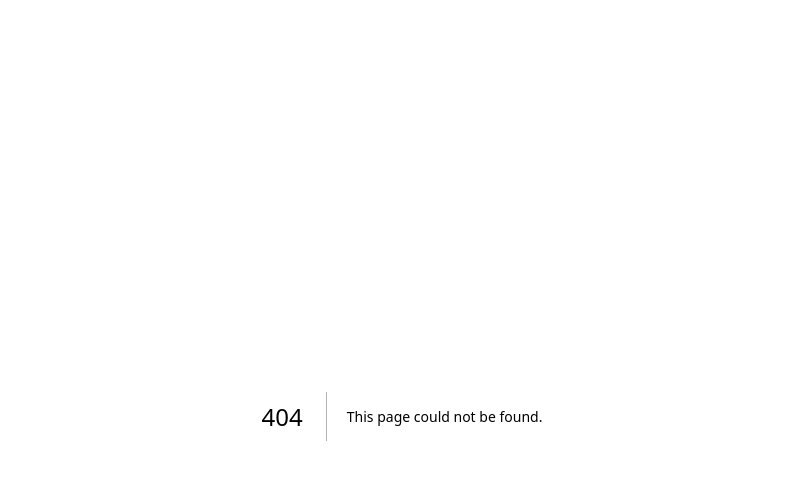
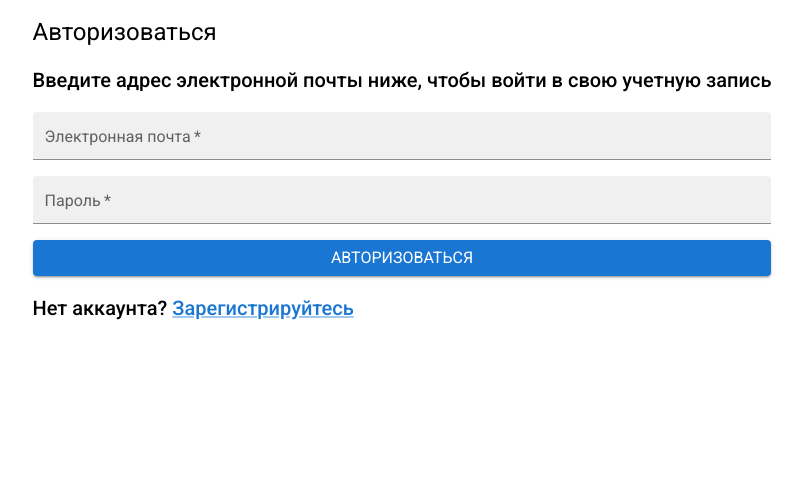
Before and after one commit to kaskodim/delivery-app, a Next.js app: page /auth/login in a window 1280 px wide. Before the commit this address had no page. Shown: the top 480 px of the page, without its empty margins (238-1041 px from the left). Built offline with nearby package versions, Linux system fonts and the light colour scheme; what @mui/material-nextjs would draw is missing.

Commit message:
добавляет страницу логина #38

```diff
--- /dev/null
+++ b/src/app/auth/login/actions.ts
@@ -0,0 +1,19 @@
+"use server";
+
+import { revalidatePath } from "next/cache";
+import { redirect } from "next/navigation";
+
+import { createClient } from "@/utils/supabase/server";
+
+export async function login(data: { email: string; password: string }) {
+  const supabase = await createClient();
+
+  const { error } = await supabase.auth.signInWithPassword(data);
+
+  if (error) {
+    throw new Error(error.message);
+  }
+
+  revalidatePath("/", "layout");
+  redirect("/");
+}
--- /dev/null
+++ b/src/app/auth/login/page.tsx
@@ -0,0 +1,66 @@
+"use client";
+
+import React, { useState } from "react";
+import { Button, CircularProgress, Link, TextField, Typography } from "@mui/material";
+import { login } from "@/app/auth/login/actions";
+
+const LoginPage = () => {
+  const [email, setEmail] = useState("");
+  const [password, setPassword] = useState("");
+  const [error, setError] = useState<null | string>(null);
+  const [loading, setLoading] = useState(false);
+
+  const buttonAuthHandler = (data: { email: string; password: string }) => {
+    setLoading(true);
+    login(data)
+      .catch((err) => {
+        setError(err);
+      })
+      .finally(() => setLoading(false));
+  };
+
+  return (
+    <div className={"flex flex-col w-[400] gap-4"}>
+      <Typography variant="h5">Авторизоваться</Typography>
+      <Typography variant="h6">Введите адрес электронной почты ниже, чтобы войти в свою учетную запись</Typography>
+
+      <TextField
+        variant="filled"
+        size={"small"}
+        required
+        type="email"
+        label="Электронная почта"
+        value={email}
+        onChange={(e) => setEmail(e.target.value)}
+      />
+      <TextField
+        variant="filled"
+        size={"small"}
+        required
+        type="password"
+        label="Пароль"
+        value={password}
+        onChange={(e) => setPassword(e.target.value)}
+      />
+
+      {error && <Typography color={"error"}>Неверные учетные данные для входа</Typography>}
+
+      {loading ? (
+        <CircularProgress color={"info"} />
+      ) : (
+        <Button
+          variant={"contained"}
+          onClick={() => buttonAuthHandler({ email, password })}
+        >
+          <Typography>Авторизоваться</Typography>
+        </Button>
+      )}
+
+      <Typography variant="h6">
+        Нет аккаунта? <Link href="/auth/sign-up">Зарегистрируйтесь</Link>
+      </Typography>
+    </div>
+  );
+};
+
+export default LoginPage;
--- a/src/app/registration/page.tsx
+++ b/src/app/auth/sign-up/page.tsx
@@ -1,8 +1,8 @@
 import React from "react";
 import { Typography } from "@mui/material";
 
-const RegistrationPage = () => {
+const SignUpPage = () => {
   return <Typography>О, а здесь Вы будете регистрироваться в приложении :)</Typography>;
 };
 
-export default RegistrationPage;
+export default SignUpPage;
--- a/src/app/login/page.tsx
+++ /dev/null
@@ -1,8 +0,0 @@
-import React from "react";
-import { Typography } from "@mui/material";
-
-const LoginPage = () => {
-  return <Typography>На этой странице будет аутентификация (форма входа)</Typography>;
-};
-
-export default LoginPage;
--- /dev/null
+++ b/src/app/private/page.tsx
@@ -0,0 +1,14 @@
+import { redirect } from "next/navigation";
+
+import { createClient } from "@/utils/supabase/server";
+
+export default async function PrivatePage() {
+  const supabase = await createClient();
+
+  const { data, error } = await supabase.auth.getUser();
+  if (error || !data?.user) {
+    redirect("auth/login");
+  }
+
+  return <p>Привет {data.user.email}</p>;
+}
```
